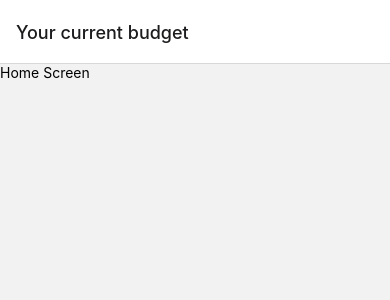
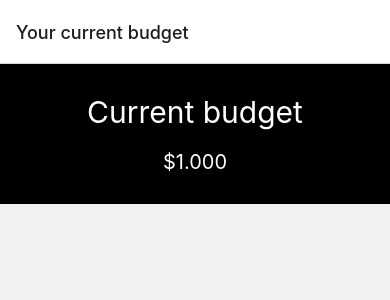
Before and after one commit to Danieruone/rn-budget, a React Native app: screen /Home in a window 390 px wide. Shown: the top 300 px of the page. Built offline with nearby package versions, Linux system fonts and the light colour scheme.

Commit message:
:sparkles: Add current budget component

```diff
--- /dev/null
+++ b/src/components/CurrentBudgetHero.tsx
@@ -0,0 +1,29 @@
+import React from "react";
+
+import { StyleSheet, Text, View } from "react-native";
+
+export const CurrentBudgetHero = () => {
+  return (
+    <View style={styles.container}>
+      <Text style={styles.title}>Current budget</Text>
+      <Text style={styles.subTitle}>$1.000</Text>
+    </View>
+  );
+};
+
+const styles = StyleSheet.create({
+  container: {
+    padding: 30,
+    backgroundColor: "black",
+    alignItems: "center",
+  },
+  title: {
+    color: "white",
+    fontSize: 30,
+  },
+  subTitle: {
+    color: "white",
+    fontSize: 20,
+    marginTop: 20,
+  },
+});
--- a/src/screens/HomeScreen.tsx
+++ b/src/screens/HomeScreen.tsx
@@ -1,12 +1,17 @@
 import React from "react";
-import { View, Text } from "react-native";
+import { StyleSheet, View } from "react-native";
+import { CurrentBudgetHero } from "../components/CurrentBudgetHero";
 
 const HomeScreen = () => {
   return (
-    <View>
-      <Text>Home Screen</Text>
+    <View style={styles.container}>
+      <CurrentBudgetHero />
     </View>
   );
 };
 
+const styles = StyleSheet.create({
+  container: {},
+});
+
 export default HomeScreen;
```
